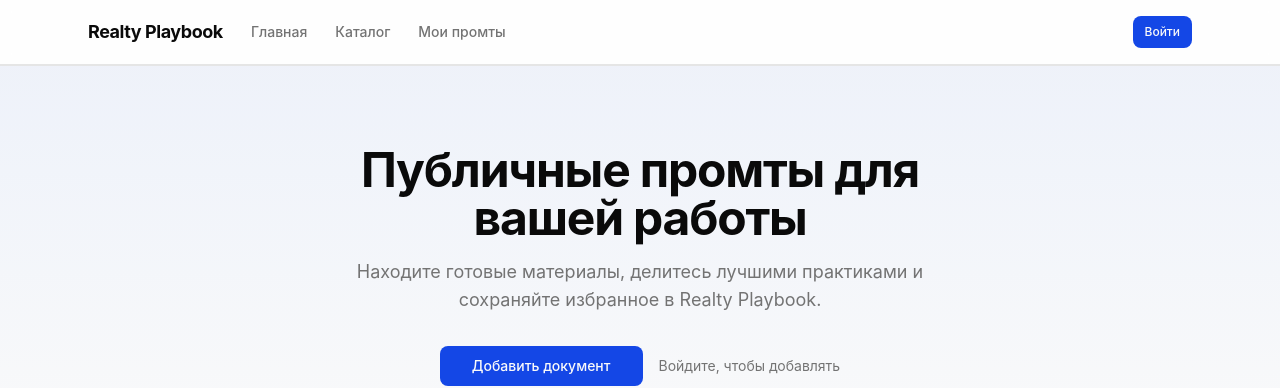
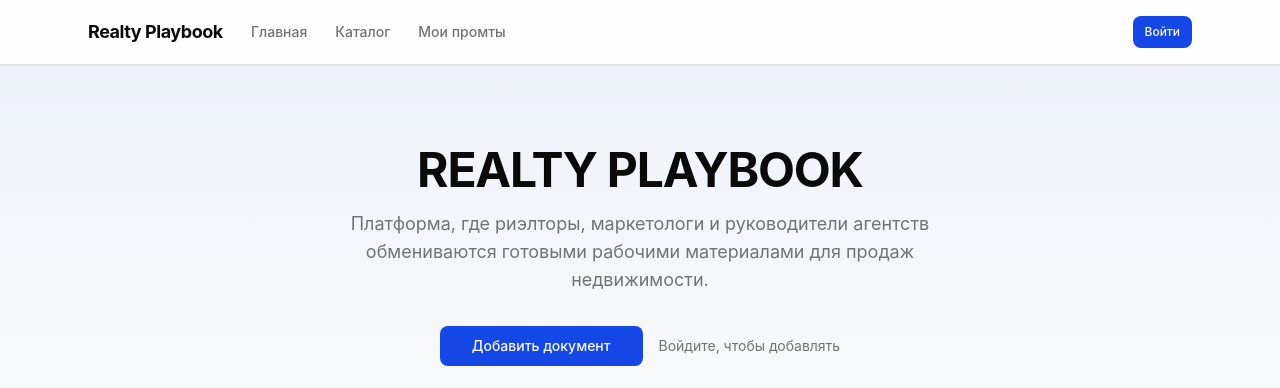
Before and after one commit to evbukanov-tech/realty-playbook, a Next.js app: page / in a window 1280 px wide. Shown: the top 388 px of the page. Built offline with nearby package versions, Linux system fonts and the light colour scheme; no server answers; the database is empty.

Commit message:
Update HomePage content: changed title to "REALTY PLAYBOOK" and revised description to better reflect the platform's purpose for real estate professionals.

```diff
--- a/src/app/(site)/page.tsx
+++ b/src/app/(site)/page.tsx
@@ -16,11 +16,11 @@
         <div className="mx-auto max-w-6xl px-4 py-12 sm:px-6 sm:py-16 lg:py-20">
           <div className="mx-auto max-w-2xl text-center">
             <h1 className="text-3xl font-bold tracking-tight sm:text-4xl lg:text-5xl">
-              Публичные промты для вашей работы
+              REALTY PLAYBOOK
             </h1>
             <p className="mt-4 text-base text-muted-foreground sm:text-lg">
-              Находите готовые материалы, делитесь лучшими практиками и
-              сохраняйте избранное в Realty Playbook.
+              Платформа, где риэлторы, маркетологи и руководители агентств
+              обмениваются готовыми рабочими материалами для продаж недвижимости.
             </p>
             <div className="mt-8 flex flex-col items-center justify-center gap-2 sm:flex-row">
               {userId ? (
```
